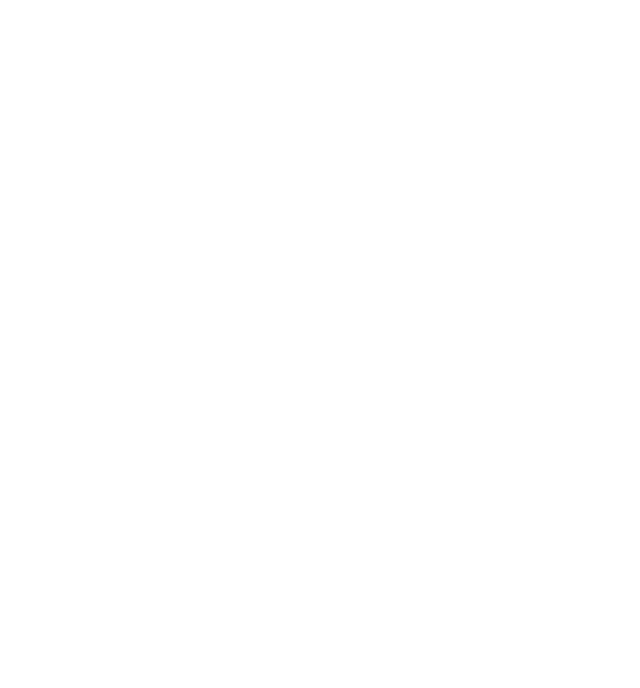
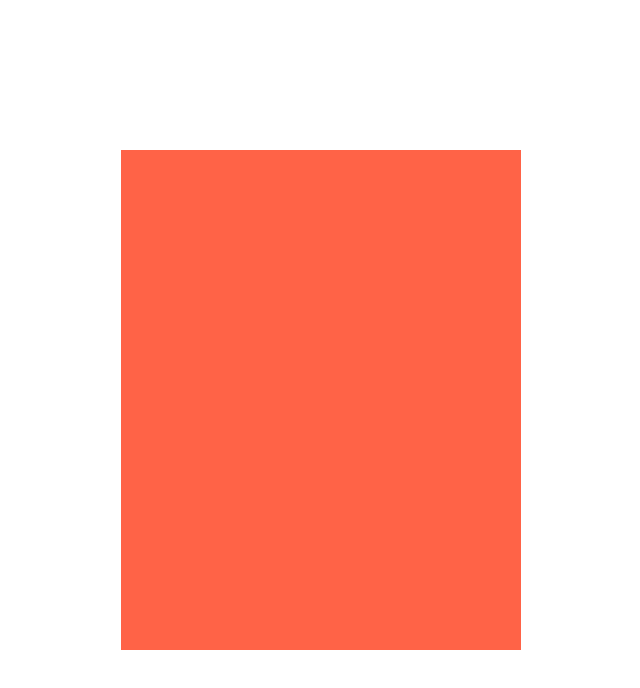
Before and after one commit to hariskovac/odin-calculator, a plain HTML site: page index.html in a window 1280 px wide. Shown: the whole page, without its empty margins (319-959 px from the left). Drawn offline with Linux system fonts and the light colour scheme.

Commit message:
style: Create calculator layout
Create the main calculator layout and the "display"
and "buttons" subsections

```diff
--- a/index.html
+++ b/index.html
@@ -11,8 +11,16 @@
   <title>Calculator</title>
 </head>
 <body>
-  <main>
+  <main class="main">
+    <div class="calculator">
+      <div class="display">
 
+      </div>
+
+      <div class="buttons">
+
+      </div>
+    </div>
   </main>
 
 
--- a/style.css
+++ b/style.css
@@ -31,3 +31,16 @@ p, h1, h2, h3, h4, h5, h6 {
 .btn {
   font-family: 'Rubik', sans-serif;
 }
+
+.main {
+  display: flex;
+  height: 100%;
+  justify-content: center;
+  align-items: center;
+}
+
+.calculator {
+  height: 500px;
+  width: 400px;
+  background-color: tomato;
+}
```
